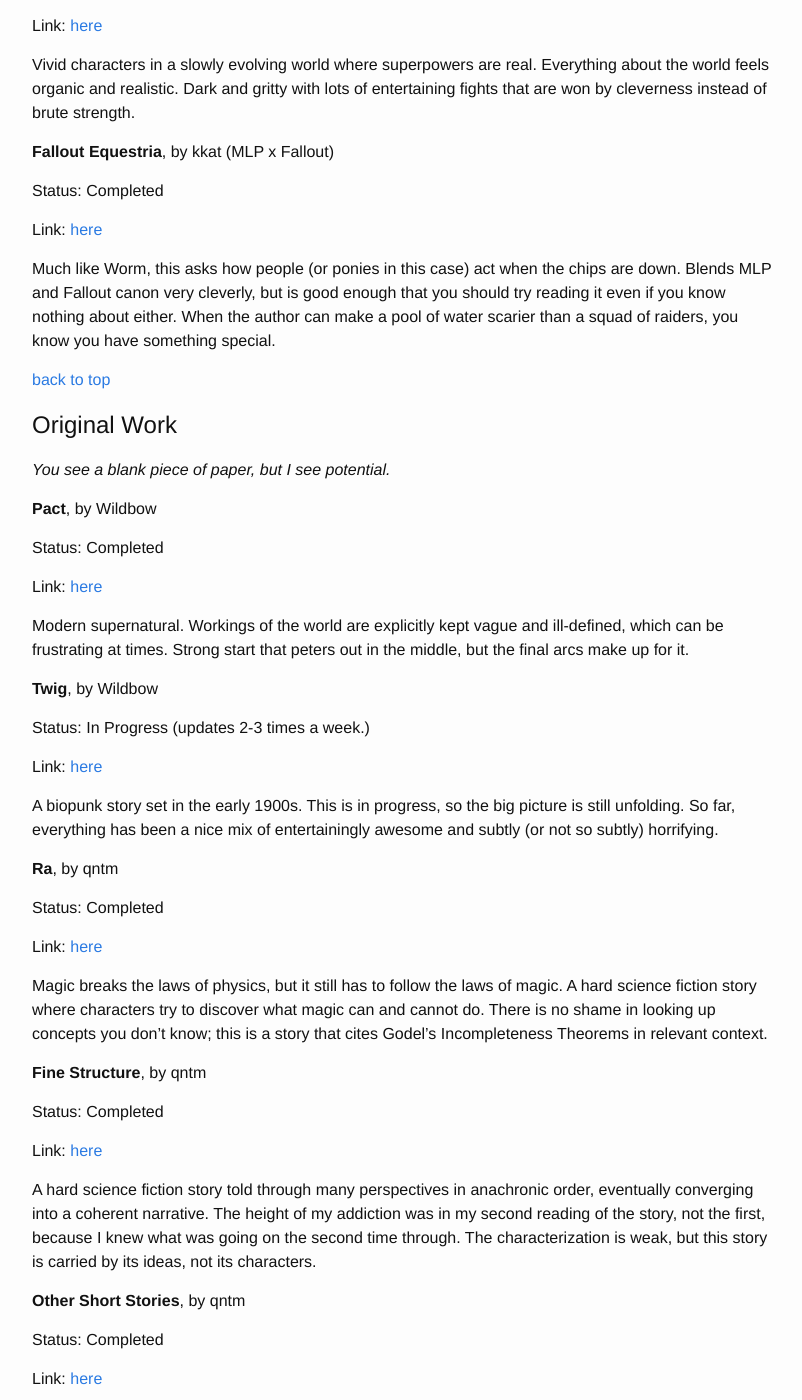
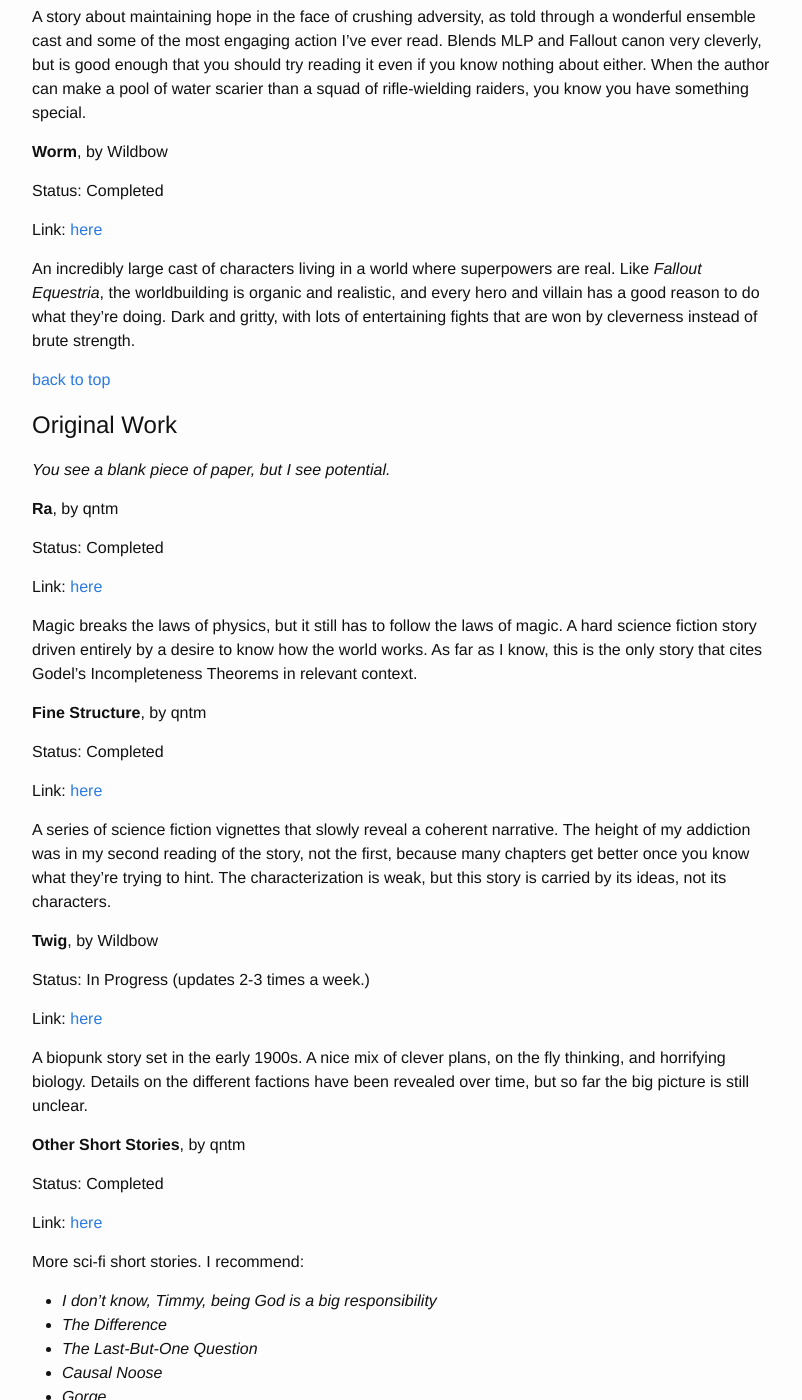
Before and after one commit to alexirpan/alexirpan.github.io, a Jekyll site: the page built from _posts/2015-11-26-reviews.markdown, in a window 1280 px wide and 1400 px high, scrolled down 1078 px. Shown: the whole window, without its empty margins (238-1040 px from the left). Built offline with Jekyll 4.4.1, drawn with Linux system fonts in a browser that asks for light colours; some of the changed text lies outside the part shown.

Commit message:
Reordered original work section

```diff
--- a/_posts/2015-11-26-reviews.markdown
+++ b/_posts/2015-11-26-reviews.markdown
@@ -6,21 +6,19 @@
 
 *Last updated November 26, 2015*
 
-I read a lot more web fiction than the average, probably because I have a barely functioning
-social life. Almost all stories I've read the past few years were published
+Almost all stories I've read the past few years were published
 online. There's something very addicting about being able to read a story wherever
-I have Internet access. With smartphones, that means practically anywhere.
+I have Internet access, especially because I own a smartphone.
 
-On one hand, I've missed out on very good books that were published
-traditionally. On the other hand, I'm slightly more qualified to recommend
-stories that people wouldn't normally hear about.
+On one hand, this means I've missed out on recent traditionally published books.
+On the other hand, I'm slightly more qualified to recommend web fiction than
+the average. Hooray!
 
-I intend to write more in-depth reviews for some of these recommendations, and will
-link those when done.
+I intend to write more in-depth reviews for some of these recommendations.
 To stop this page from getting too unwieldly, **every recommendation must either
 link to a full blog post review or be at most three sentences long.**
 
-For now, I'm restricting myself to text only content. Anything visual like
+This is restricted to text only content. Anything visual like
 webcomics will have to wait for another time.
 
 Stories in each category are ordered roughly by how much I liked them.
@@ -38,34 +36,84 @@
 
 *The other stories are good. These are better.*
 
+**Fallout Equestria**, by kkat (MLP x Fallout)
+
+Status: Completed
+
+Link: [here](http://www.fimfiction.net/story/119190/fallout-equestria)
+
+A story about maintaining hope in the face of crushing adversity,
+as told through a wonderful ensemble cast and some of the most engaging
+action I've ever read.
+Blends MLP and Fallout canon very cleverly, but is good enough
+that you should try reading it even if you know nothing about either.
+When the author can make a pool of water scarier than a squad of rifle-wielding
+raiders, you know you have something special.
+
 **Worm**, by Wildbow
 
 Status: Completed
 
 Link: [here](https://parahumans.wordpress.com/about/)
 
-Vivid characters in a slowly evolving world where superpowers are real.
-Everything about the world feels organic and realistic. Dark and gritty
+An incredibly large cast of characters living in a world where superpowers are real.
+Like *Fallout Equestria*, the worldbuilding is organic and realistic, and every
+hero and villain has a
+good reason to do what they're doing. Dark and gritty,
 with lots of entertaining fights that are won by cleverness instead of
 brute strength.
-
-**Fallout Equestria**, by kkat (MLP x Fallout)
-
-Status: Completed
-
-Link: [here](http://www.fimfiction.net/story/119190/fallout-equestria)
-
-Much like Worm, this asks how people (or ponies in this case) act when the
-chips are down. Blends MLP and Fallout canon very cleverly, but is good enough
-that you should try reading it even if you know nothing about either.
-When the author can make a pool of water scarier than a squad of raiders, you
-know you have something special.
 
 [back to top](#table-of-contents)
 
 # Original Work
 
 *You see a blank piece of paper, but I see potential.*
+
+**Ra**, by qntm
+
+Status: Completed
+
+Link: [here](http://qntm.org/ra)
+
+Magic breaks the laws of physics, but it still has to follow the laws of magic.
+A hard science fiction story driven entirely by a desire to know how the world
+works. As far as I know, this is the only story that cites Godel's
+Incompleteness Theorems in relevant context.
+
+**Fine Structure**, by qntm
+
+Status: Completed
+
+Link: [here](http://qntm.org/structure)
+
+A series of science fiction vignettes that slowly reveal a coherent narrative.
+The height of my addiction was in my second reading of the story, not the first,
+because many chapters get better once you know what they're trying to hint.
+The characterization is weak, but this story is carried by its ideas,
+not its characters.
+
+**Twig**, by Wildbow
+
+Status: In Progress (updates 2-3 times a week.)
+
+Link: [here](https://twigserial.wordpress.com/about/)
+
+A biopunk story set in the early 1900s. A nice mix of clever plans,
+on the fly thinking, and horrifying biology. Details on the different factions
+have been revealed over time, but so far the big picture is still unclear.
+
+**Other Short Stories**, by qntm
+
+Status: Completed
+
+Link: [here](http://qntm.org/fiction)
+
+More sci-fi short stories. I recommend:
+- *I don't know, Timmy, being God is a big responsibility*
+- *The Difference*
+- *The Last-But-One Question*
+- *Causal Noose*
+- *Gorge*
 
 **Pact**, by Wildbow
 
@@ -76,57 +124,6 @@
 Modern supernatural. Workings of the world are explicitly kept vague and
 ill-defined, which can be frustrating at times.
 Strong start that peters out in the middle, but the final arcs make up for it.
-
-
-**Twig**, by Wildbow
-
-Status: In Progress (updates 2-3 times a week.)
-
-Link: [here](https://twigserial.wordpress.com/about/)
-
-A biopunk story set in the early 1900s. This is in progress, so the big picture
-is still unfolding. So far, everything has been a nice mix of entertainingly awesome
-and subtly (or not so subtly) horrifying.
-
-
-**Ra**, by qntm
-
-Status: Completed
-
-Link: [here](http://qntm.org/ra)
-
-Magic breaks the laws of physics, but it still has to follow the laws of magic.
-A hard science fiction story where characters try to discover what magic can
-and cannot do. There is no shame in looking up concepts you don't know;
-this is a story that cites Godel's Incompleteness Theorems in relevant context.
-
-
-**Fine Structure**, by qntm
-
-Status: Completed
-
-Link: [here](http://qntm.org/structure)
-
-A hard science fiction story told through many perspectives in anachronic order,
-eventually converging into a coherent narrative.
-The height of my addiction was in my second reading of the story, not the first,
-because I knew what was going on the second time through.
-The characterization is weak, but this story is carried by its ideas,
-not its characters.
-
-
-**Other Short Stories**, by qntm
-
-Status: Completed
-
-Link: [here](http://qntm.org/fiction)
-
-Recommended stories
-- *I don't know, Timmy, being God is a big responsibility*
-- *The Difference*
-- *The Last-But-One Question*
-- *Causal Noose*
-- *Gorge*
 
 
 [back to top](#table-of-contents)
```
